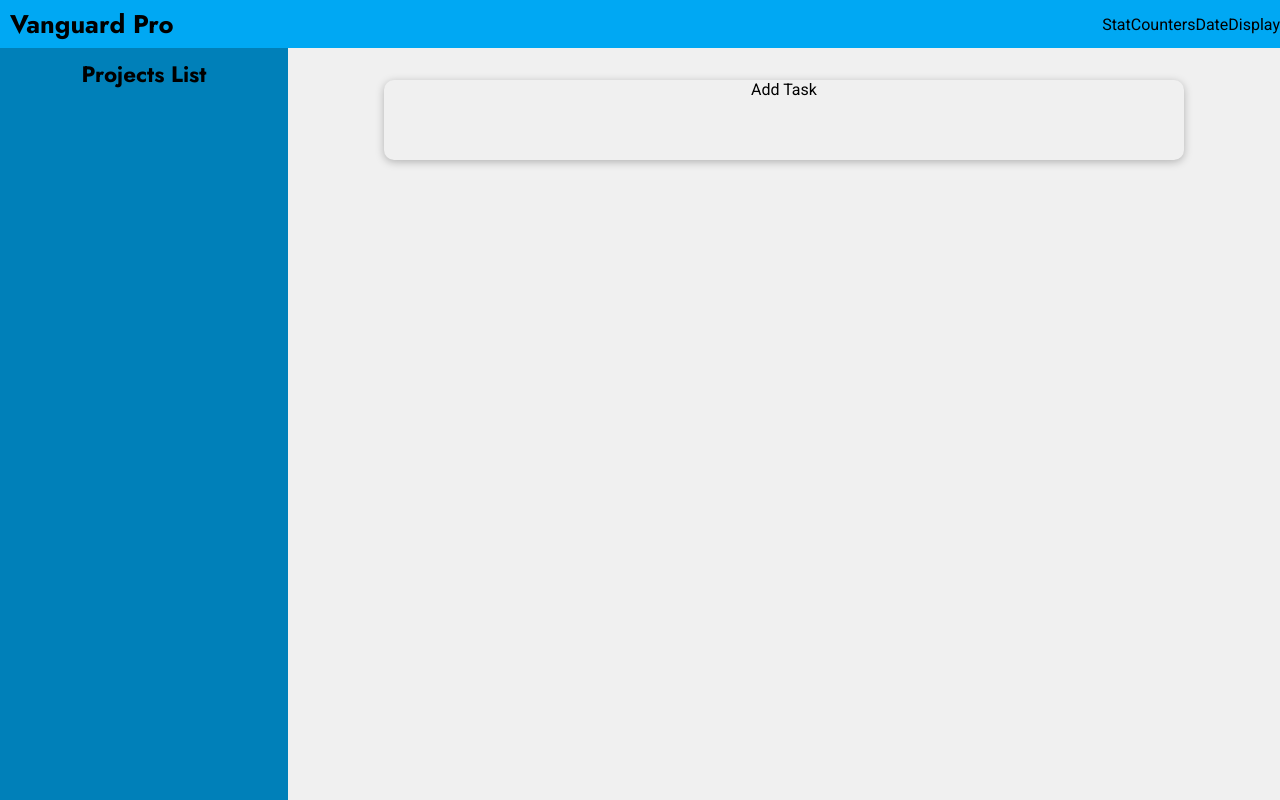
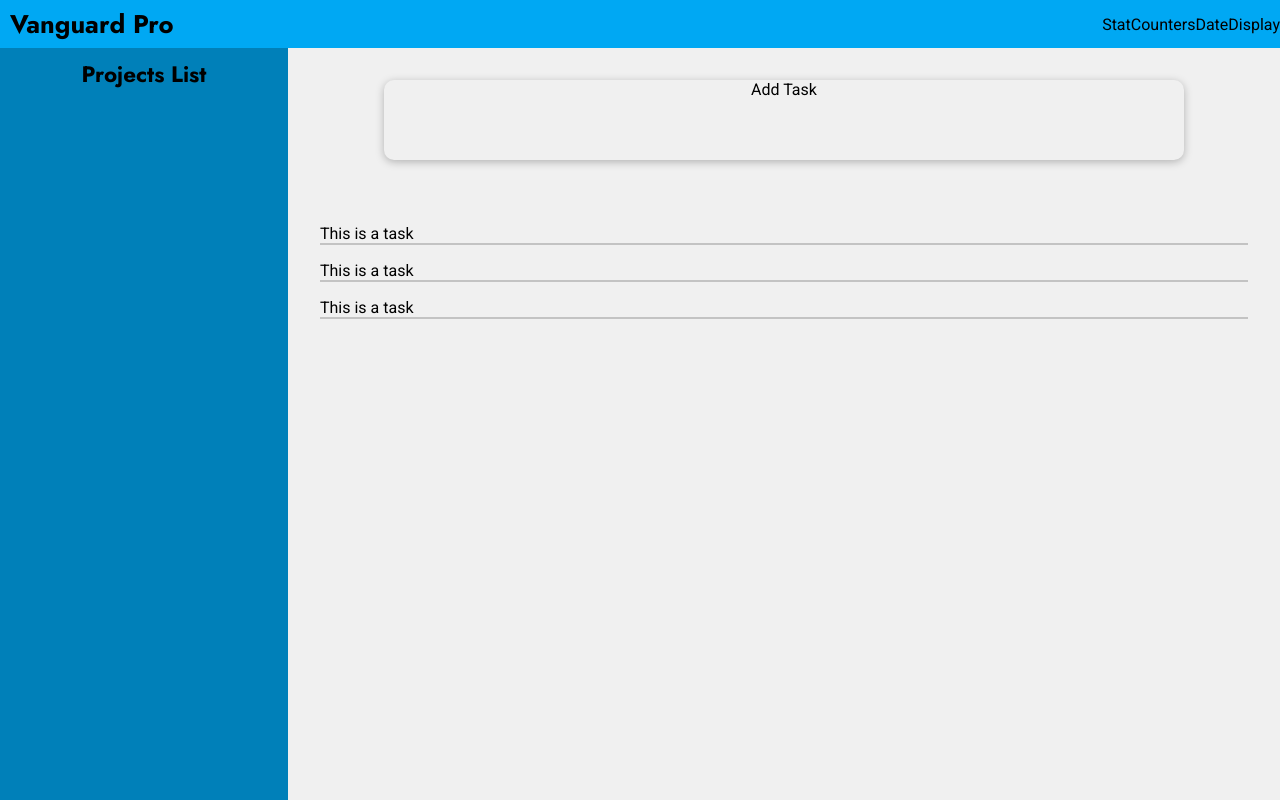
Before and after one commit to code-vanguards/vanguard-pro, a Vue app: page / in a window 1280 px wide. Built offline with nearby package versions, Linux system fonts and the light colour scheme.

Commit message:
Added task placeholders and style.

```diff
--- a/src/App.vue
+++ b/src/App.vue
@@ -13,13 +13,27 @@
   </header>
   <section id="left-panel">
     <h2>Projects List</h2>
-    <!-- ProjectsList -->
+    <div class="projects-list">
+
+    </div>
   </section>
   <section id="tasks-area">
     <div class="new-task">
+      <!-- NewTask-->
       Add Task
     </div>
-    <!-- NewTask, TaskInfo, GameTracker -->
+    <ul class="tasks-list">
+      <li>
+        This is a task
+      </li>
+      <li>
+        This is a task
+      </li>
+      <li>
+        This is a task
+      </li>
+    </ul>
+    <!-- GameTracker -->
   </section>
 </template>
 
@@ -101,5 +115,15 @@ h2 { font-size: 1.4rem; }
   width: 50rem;
   height: 5rem;
   text-align: center;
+  margin-bottom: 4rem;
+}
+
+.tasks-list {
+  list-style: none;
+}
+
+.tasks-list li {
+  border-bottom: 2px solid #c3c3c3;
+  margin-bottom: 1rem;
 }
 </style>
```
